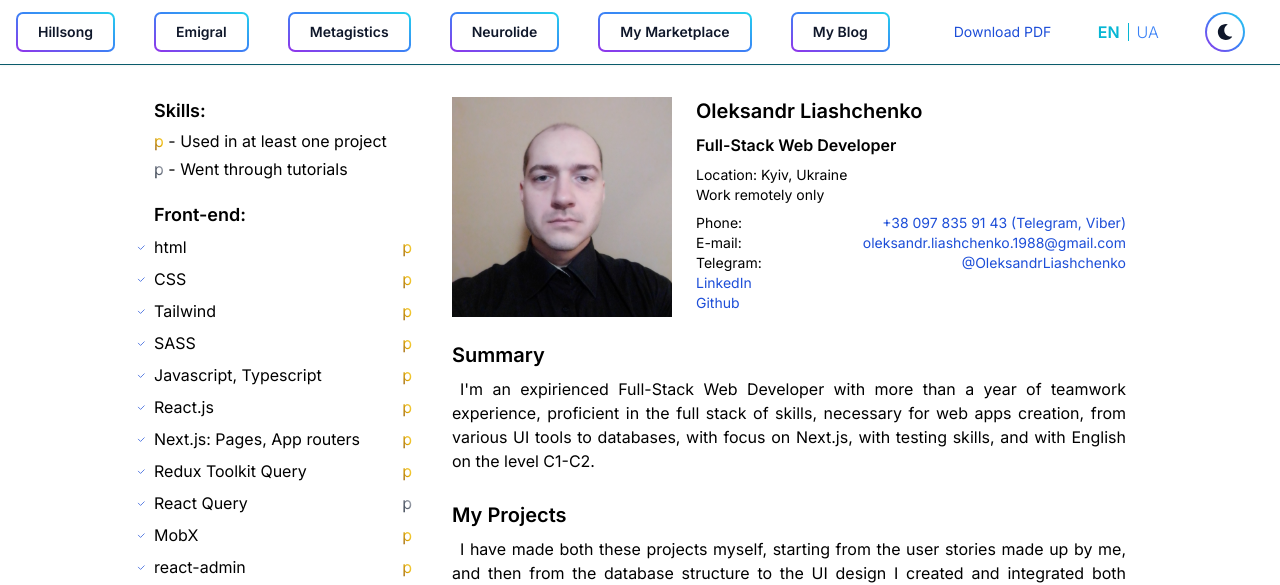
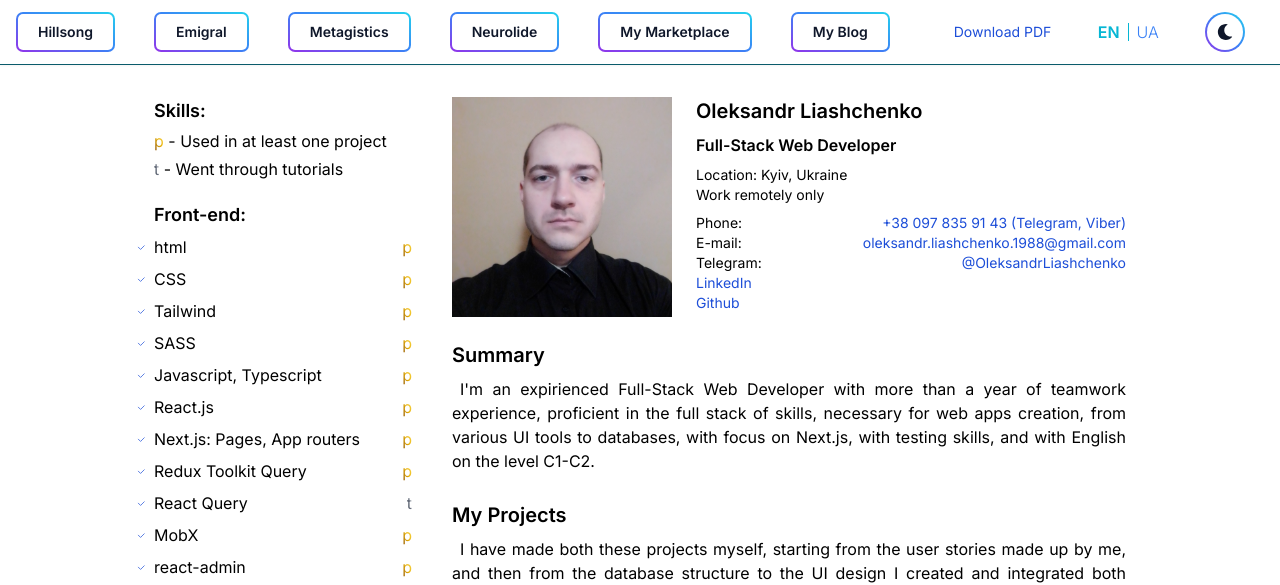
Before and after one commit to aleksandr04635/resume, a Next.js app: page /en/ in a window 1280 px wide. Shown: the top 585 px of the page. Built offline with nearby package versions, Linux system fonts and the light colour scheme.

Commit message:
31.11.2025

```diff
--- a/app/_components/sidebar.tsx
+++ b/app/_components/sidebar.tsx
@@ -24,11 +24,11 @@ function TSymbol({ pageType }: PropsC) {
   if (pageType == "site") {
     return (
       <span className="bg-gradient-to-bl from-gray-200 via-gray-500 to-gray-800 bg-clip-text text-transparent">
-        {"p"}
+        {"t"}
       </span>
     );
   } else {
-    return <span className="text-gray-400">{"p"}</span>;
+    return <span className="text-gray-400">{"t"}</span>;
   }
 }
 
```
